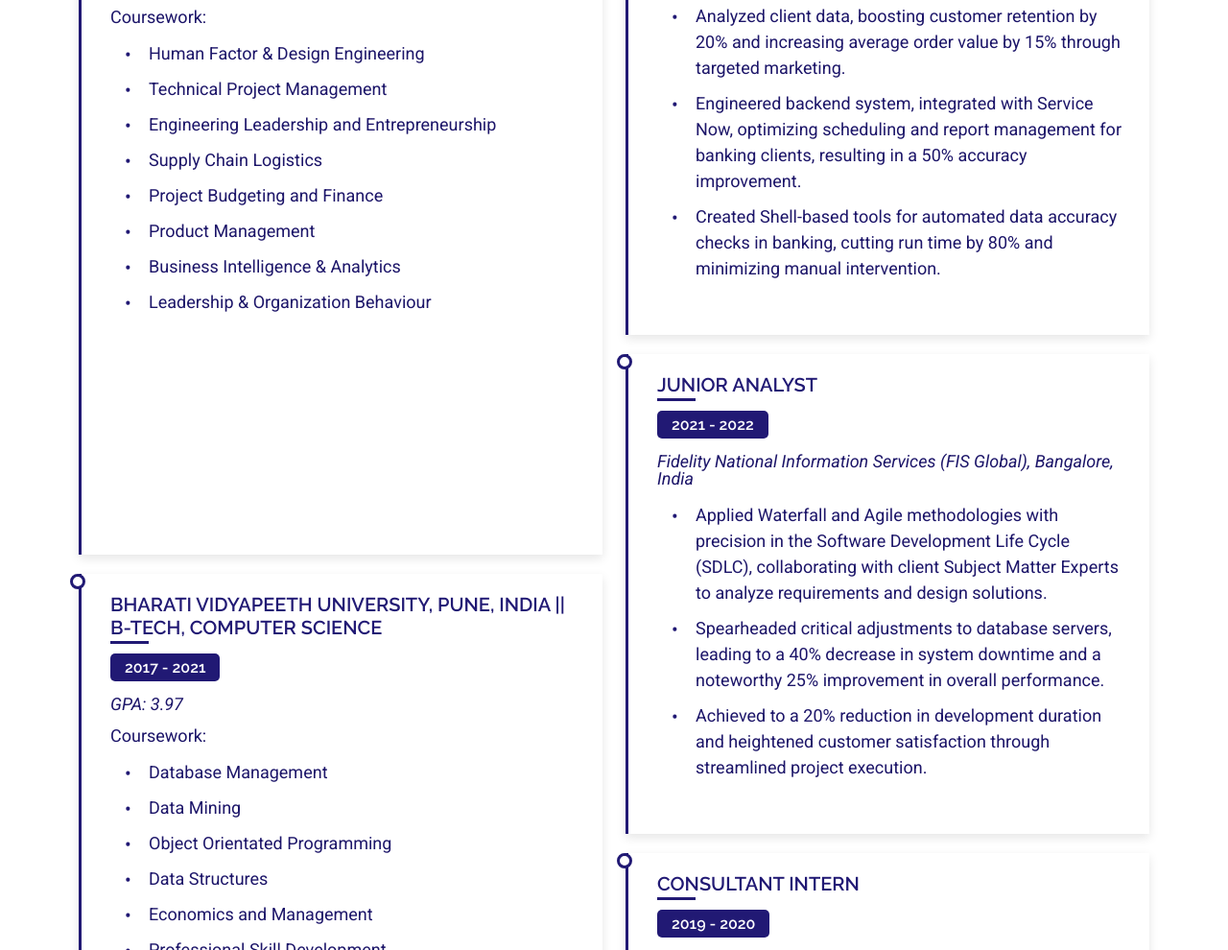
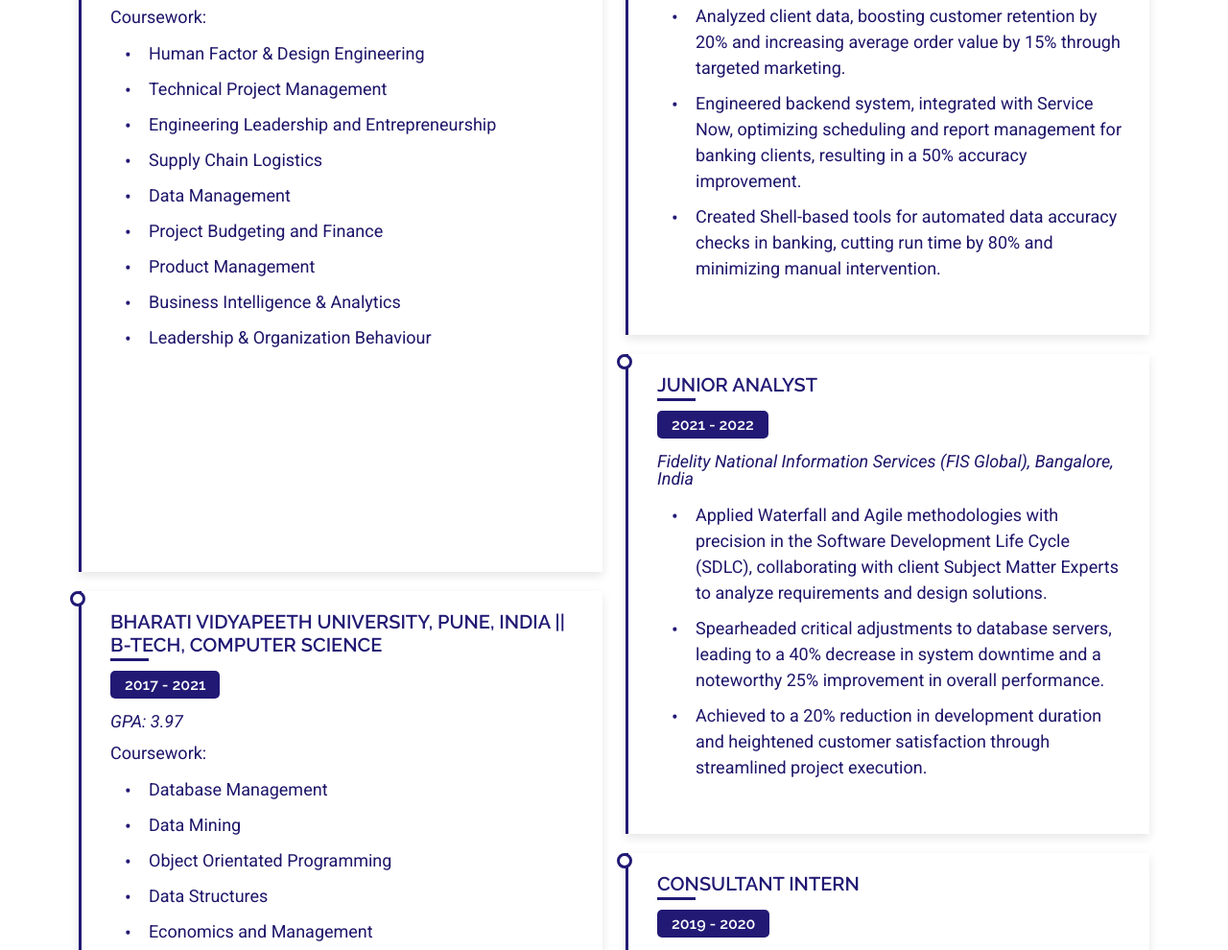
Before and after one commit to ankithas-09/sarthak_portfolio, a plain HTML site: page index.html in a window 1280 px wide. Shown: the part 2126-3116 px from the top of the page at 96% size. Drawn offline with Linux system fonts and the light colour scheme.

Commit message:
Update index.html

```diff
--- a/index.html
+++ b/index.html
@@ -135,6 +135,7 @@
                 <li>Technical Project Management</li>
                 <li>Engineering Leadership and Entrepreneurship</li>
                 <li>Supply Chain Logistics</li>
+                <li>Data Management</li>
                 <li>Project Budgeting and Finance</li>
                 <li>Product Management</li>
                 <li>Business Intelligence & Analytics</li>
```
